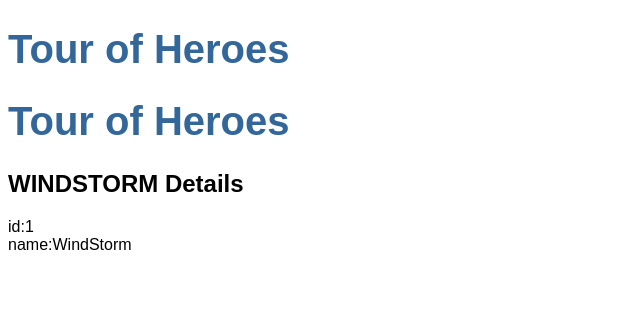
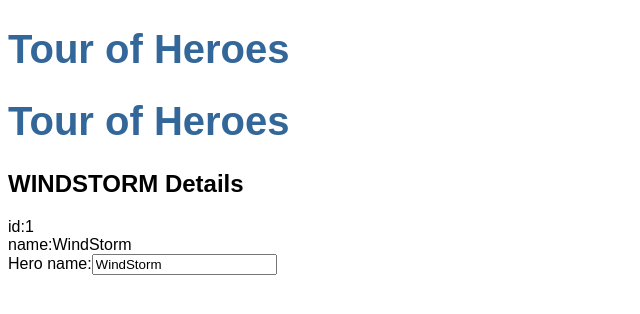
Before and after one commit to Alessio-Tempesta/Tour-of-Heroes, an Angular app: page / in a window 1280 px wide. Shown: the top 314 px of the page, without its empty margins (0-640 px from the left). Built offline with nearby package versions, Linux system fonts and the light colour scheme.

Commit message:
Salvato tutto

```diff
--- a/src/app/app.module.ts
+++ b/src/app/app.module.ts
@@ -4,6 +4,7 @@
 import { AppRoutingModule } from './app-routing.module';
 import { AppComponent } from './app.component';
 import { HeroesComponent } from './heroes/heroes.component';
+import { FormsModule } from '@angular/forms';
 
 @NgModule({
   declarations: [
@@ -12,7 +13,8 @@
   ],
   imports: [
     BrowserModule,
-    AppRoutingModule
+    AppRoutingModule,
+    FormsModule
   ],
   providers: [],
   bootstrap: [AppComponent]
--- a/src/app/heroes/heroes.component.html
+++ b/src/app/heroes/heroes.component.html
@@ -1,3 +1,7 @@
 <h2>{{hero.name | uppercase}} Details</h2>
 <div><span>id:</span>{{hero.id}}</div>
 <div><span>name:</span>{{hero.name}}</div>
+<div>
+  <label for="name">Hero name:</label>
+  <input id="name" [(ngModel)]="hero.name" placeholder="name">
+</div>
```
